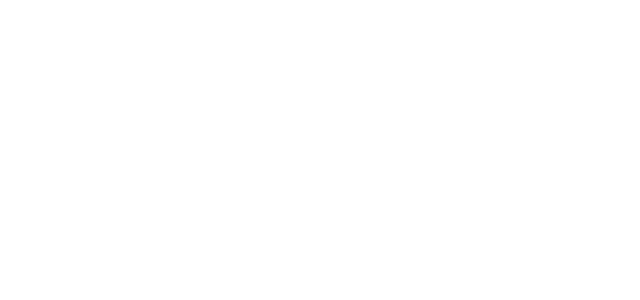
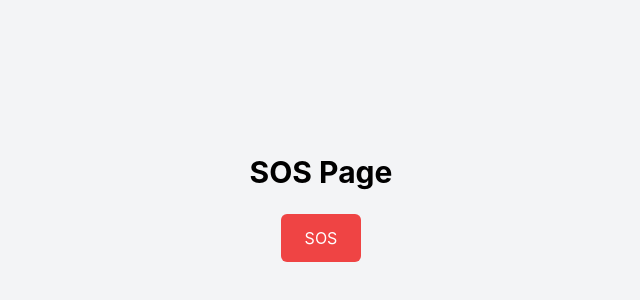
Before and after one commit to Dhanush-prabhu06/realtime-tracking, a React (Create React App) app: page /driver/sos in a window 1280 px wide. Before the commit this address had no page. Shown: the part 192-492 px from the top of the page, without its empty margins (319-959 px from the left). Built offline with nearby package versions, Linux system fonts and the light colour scheme.

Commit message:
sos compleated

```diff
--- a/src/App.js
+++ b/src/App.js
@@ -11,6 +11,7 @@
 import DriverList from "./components/DriverList";
 import AdminProfile from "./components/admin/AdminProfile";
 import DriverProfile from "./components/DriverProfile";
+import SOS from "./components/SOS";
 
 function App() {
   return (
@@ -29,6 +30,7 @@
         <Route path="/driver" element={<DriverDashboard />} />
         <Route path="/driver/list" element={<DriverList />} />
         <Route path="/driver/profile" element={<DriverProfile />} />
+        <Route path="/driver/sos" element={<SOS />} />
         <Route path="/user" element={<UserDashboard />} />
       </Routes>
     </Router>
--- a/src/components/DriverDashboard.js
+++ b/src/components/DriverDashboard.js
@@ -108,6 +108,15 @@
     navigate("/");
   };
 
+  const handleEmergencyClick = () => {
+    const driverData = JSON.parse(localStorage.getItem("loggedInUser"));
+    const { driverName, busNumber } = driverData || {};
+
+    console.log(driverName);
+    console.log(busNumber);
+    navigate("/driver/sos");
+  };
+
   return (
     <div className="relative p-4">
       {/* Logout Button */}
@@ -125,10 +134,17 @@
         >
           Profile
         </button>
-        <button className="px-6 py-2 text-white bg-blue-600 rounded-lg shadow-md hover:bg-blue-700">
-          <a href="/driver/list" className="font-medium">
-            Driver List
-          </a>
+        <button
+          className="px-6 py-2 text-white bg-blue-600 rounded-lg shadow-md hover:bg-blue-700"
+          onClick={() => navigate("/driver/list")}
+        >
+          Driver List
+        </button>
+        <button
+          onClick={handleEmergencyClick}
+          className="px-6 py-3 bg-red-500 text-white rounded-md hover:bg-red-600 transition"
+        >
+          Emergency
         </button>
       </div>
 
--- /dev/null
+++ b/src/components/SOS.js
@@ -0,0 +1,50 @@
+import React from "react";
+
+const SOS = () => {
+  const handleSOSClick = async () => {
+    const driverData = JSON.parse(localStorage.getItem("loggedInUser"));
+    const { driverName, busNumber } = driverData || {};
+
+    console.log(driverName, busNumber);
+
+    try {
+      const response = await fetch("http://localhost:5000/api/sos", {
+        method: "POST",
+        headers: {
+          "Content-Type": "application/json",
+        },
+        body: JSON.stringify({
+          driverName,
+          busNumber,
+          messageUrl: "https://realtime-tracking-wine.vercel.app/admin",
+        }),
+      });
+
+      console.log(response);
+
+      const data = await response.json();
+      console.log(data);
+      if (response.ok) {
+        alert("SOS triggered successfully!");
+      } else {
+        alert(`Failed to send SOS: ${data.error}`);
+      }
+    } catch (error) {
+      alert("Error sending SOS. Please try again.");
+    }
+  };
+
+  return (
+    <div className="flex flex-col items-center justify-center min-h-screen bg-gray-100">
+      <h1 className="text-3xl font-bold mb-6">SOS Page</h1>
+      <button
+        onClick={handleSOSClick}
+        className="px-6 py-3 bg-red-500 text-white rounded-md hover:bg-red-600 transition"
+      >
+        SOS
+      </button>
+    </div>
+  );
+};
+
+export default SOS;
--- a/src/pages/Login.js
+++ b/src/pages/Login.js
@@ -84,7 +84,12 @@
         if (!driverSnapshot.empty) {
           localStorage.setItem(
             "loggedInUser",
-            JSON.stringify({ role: "driver", email: user.email, uid: user.uid })
+            JSON.stringify({
+              role: "driver",
+              email: user.email,
+              uid: user.uid,
+              ...driverSnapshot.docs[0].data(),
+            })
           );
           navigate("/driver");
         } else {
```
